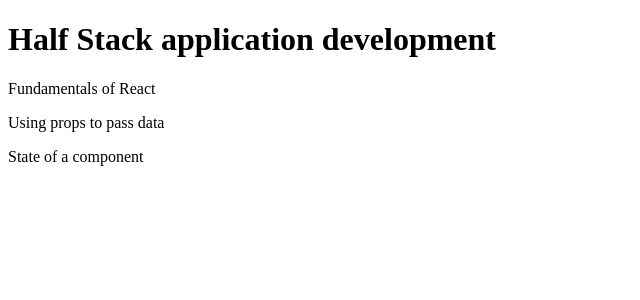
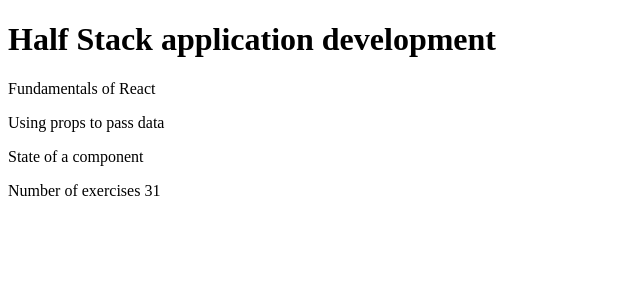
Before and after one commit to AlirezaDehghanAbnavi/FullStackOpen, a React (Vite) app in the folder Part1/: page / in a window 1280 px wide. Shown: the top 300 px of the page, without its empty margins (0-640 px from the left). Built offline with nearby package versions, Linux system fonts and the light colour scheme.

Commit message:
Implemented 1.1

```diff
--- a/Part1/src/App.jsx
+++ b/Part1/src/App.jsx
@@ -24,7 +24,7 @@
 
 const Total = (props) => {
   return (
-    <Part Number of exercises={props.parts[0].exercise + props.parts[1].exercise + props.parts[2].exercise} />
+    <p> Number of exercises {props.parts[0].exercise + props.parts[1].exercise + props.parts[2].exercise} </p>
   )
 }
 
@@ -40,6 +40,7 @@
     <div>
       <Header course={course}/>
       <Content parts={parts}/>
+      <Total parts={parts}/>
     </div>
   )
 }
```
